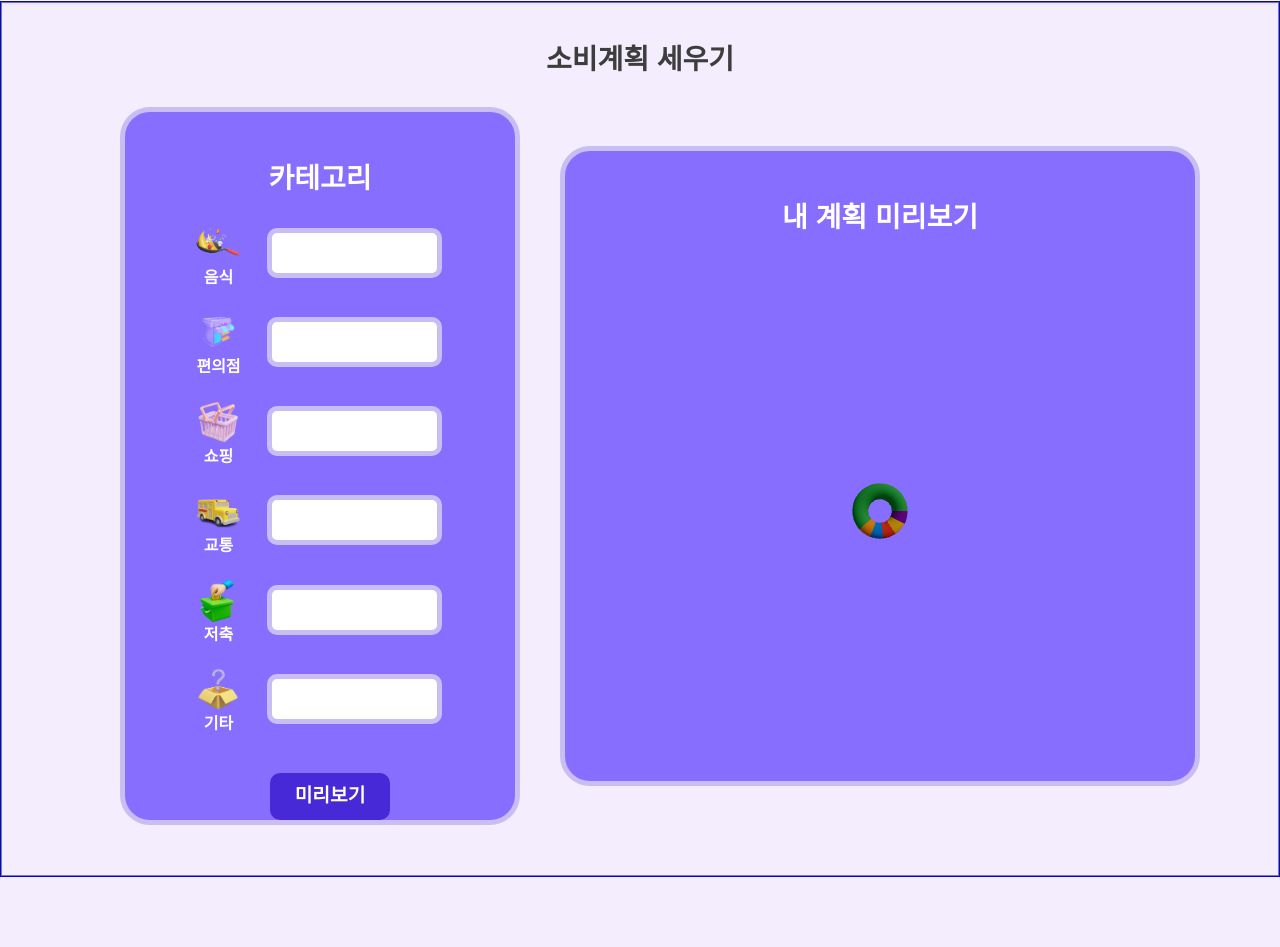
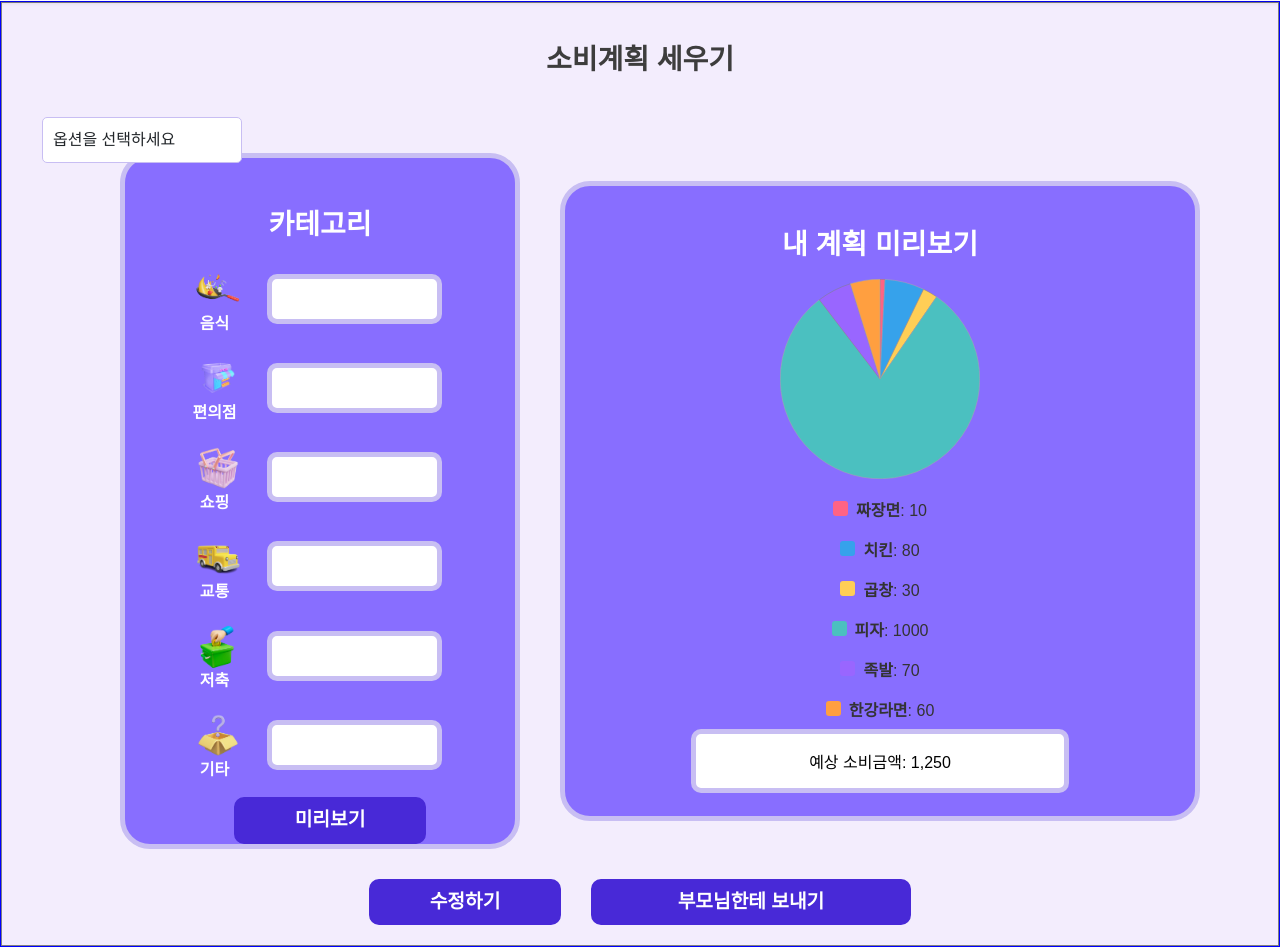
Before and after one commit to Heeju-Lee/self-study_HJLEE, a React (Create React App) app in the folder client/: page /save-form in a window 1280 px wide. Shown: the part 79-1026 px from the top of the page. Before the commit the page ends 956 px from the top, so only its background shows below. Built offline with nearby package versions, Linux system fonts and the light colour scheme.

Commit message:
[FE]design:Page및 컴포넌트 디자인 완료

```diff
--- a/client/src/components/pages/child/plan/DoughnutChart.jsx
+++ b/client/src/components/pages/child/plan/DoughnutChart.jsx
@@ -1,25 +1,46 @@
-import React from 'react';
+import React from "react";
 import { Chart as ChartJS, ArcElement, Tooltip } from "chart.js";
-import { Doughnut } from "react-chartjs-2";
+import { Pie } from "react-chartjs-2";
+import styled from "styled-components";
 ChartJS.register(ArcElement, Tooltip);
 const labels = ["짜장면", "치킨", "곱창", "피자", "족발", "한강라면"];
 
-export const data = {
+// 차트를 감싸는 div에 크기 설정
+const ChartContainer = styled.div`
+  width: 25vw; /* 차트의 너비 */
+  height: 25vh; /* 차트의 높이 */
+  display: flex;
+  align-items: center;
+  justify-content: center;
+  flex-direction: column;
+  margin-top: -230px;
+`;
+// 색상 칩 스타일
+const ColorChip = styled.span`
+  display: inline-block;
+  width: 15px;
+  height: 15px;
+  background-color: ${(props) => props.color};
+  margin-right: 8px;
+  border-radius: 20%;
+`;
+
+const data = {
   labels,
   datasets: [
     {
       // 툴팁에 표시 될 라벨
       label: "지금 가장 먹고 싶은 음식",
       // 각 항목에 대한 데이터
-      data: [10, 80, 30, 20, 70, 60],
+      data: [10, 80, 30, 1000, 70, 60],
       // 각 항목별 컬러
       backgroundColor: [
-        "rgba(255, 99, 132, 0.2)",
-        "rgba(54, 162, 235, 0.2)",
-        "rgba(255, 206, 86, 0.2)",
-        "rgba(75, 192, 192, 0.2)",
-        "rgba(153, 102, 255, 0.2)",
-        "rgba(255, 159, 64, 0.2)",
+        "rgba(255, 99, 132, 1)",
+        "rgba(54, 162, 235, 1)",
+        "rgba(255, 206, 86, 1)",
+        "rgba(75, 192, 192, 1)",
+        "rgba(153, 102, 255, 1)",
+        "rgba(255, 159, 64, 1)",
       ],
       // 테두리 컬러
       borderColor: ["gray", "darkgray"],
@@ -28,11 +49,57 @@ export const data = {
   ],
 };
 
+const options = {
+  responsive: true,
 
+  plugins: {
+    tooltip: {
+      enabled: true,
+    },
+  },
+};
+const DataTextContainer = styled.div`
+  margin-top: 20px;
+  font-size: 16px;
+  color: #333;
+  text-align: center;
+  margin-bottom: -250px;
+`;
+const FormInput = styled.input`
+  padding: 8px;
+  border: 5px solid #c8bef3;
+  border-radius: 10px;
+  margin-bottom: -100px;
+  text-align: center;
+  outline: none;
+  width: 60%;
+  height: 8vh;
+`;
+let sumdata = data.datasets[0].data.reduce((acc, num) => acc + num, 0);
+const sumConma = sumdata
+  .toString()
+  .replace(/\B(?<!\.\d*)(?=(\d{3})+(?!\d))/g, ",");
 const DoughnutChart = () => {
-    return (
-        <Doughnut data={data} />
-    );
+  return (
+    <>
+      <ChartContainer>
+        <Pie data={data} options={options} />
+        <DataTextContainer>
+          {data.labels.map((label, index) => (
+            <p key={index}>
+              <ColorChip color={data.datasets[0].backgroundColor[index]} />
+              <strong>{label}</strong>: {data.datasets[0].data[index]}
+            </p>
+          ))}
+        </DataTextContainer>
+      </ChartContainer>
+      <FormInput
+        type="text"
+        name="saving"
+        value={`예상 소비금액: ${sumConma}`}
+      />
+    </>
+  );
 };
 
 export default DoughnutChart;
--- a/client/src/components/pages/child/plan/PlanForm.jsx
+++ b/client/src/components/pages/child/plan/PlanForm.jsx
@@ -42,7 +42,7 @@ const PlanForm = (props) => {
     width: 50vh;
     border-radius: 30px;
     margin: -10px 0 50px 40px;
-    border: 5px solid #C8BEF3;
+    border: 5px solid #c8bef3;
   `;
   const Title = styled.h3`
     color: white;
@@ -58,29 +58,29 @@ const PlanForm = (props) => {
     display: flex;
     justify-content: center;
     flex-direction: column;
-    align-items: center
+    align-items: center;
   `;
   const FormGroup = styled.div`
     display: grid;
-  grid-template-columns: 1fr  auto ; /* 첫 번째 칸은 콘텐츠 크기, 두 번째 칸은 남은 공간 차지 */
+    grid-template-columns: 1fr auto; /* 첫 번째 칸은 콘텐츠 크기, 두 번째 칸은 남은 공간 차지 */
     align-items: center;
     padding: 10px;
   `;
   const FormBox = styled.div`
     display: flex;
     flex-direction: column;
-    margin:0 3vh 0 -5vh;
-  `
+    margin: 0 3vh 0 -5vh;
+  `;
   const FormTitle = styled.h4`
     text-align: center;
     font-size: 1rem;
     font-weight: bold;
     color: #ffffff;
-  margin: 0 0 0 2vh;
+    margin: 0 0 0 1vh;
   `;
 
   const FormImg = styled.img`
-  display:flex;
+    display: flex;
     align-self: baseline;
     width: 50px;
     height: 50px;
@@ -88,21 +88,21 @@ const PlanForm = (props) => {
   `;
   const FormInput = styled.input`
     padding: 8px;
-  border: 5px solid #C8BEF3;
+    border: 5px solid #c8bef3;
     border-radius: 10px;
     outline: none;
     width: 100%;
   `;
-  const UpdateBtn= styled.button`
-  background-color: #4829D7;
+  const UpdateBtn = styled.button`
+    background-color: #4829d7;
     color: white;
     font-style: bold;
     font-size: 1.2rem;
-  border: 2px solid #4829D7;
+    border: 2px solid #4829d7;
     border-radius: 10px;
-  width: 15vh;
+    width: 15vw;
     height: 5.8vh;
-  margin-top: 30px;
+    margin-top: 1vh;
     font-weight: bold;
   `;
   return (
@@ -117,12 +117,7 @@ const PlanForm = (props) => {
             />
             <FormTitle>음식</FormTitle>
           </FormBox>
-          <FormInput
-            type="text"
-            name="food"
-            readOnly
-            value={plan.food}
-          />
+          <FormInput type="text" name="food" readOnly value={plan.food} />
         </FormGroup>
 
         <FormGroup>
@@ -133,12 +128,7 @@ const PlanForm = (props) => {
             />
             <FormTitle>편의점</FormTitle>
           </FormBox>
-          <FormInput
-            type="text"
-            name="cvs"
-            readOnly
-            value={plan.cvs}
-          />
+          <FormInput type="text" name="cvs" readOnly value={plan.cvs} />
         </FormGroup>
         <FormGroup>
           <FormBox>
@@ -178,12 +168,7 @@ const PlanForm = (props) => {
             />
             <FormTitle>저축</FormTitle>
           </FormBox>
-          <FormInput
-            type="text"
-            name="saving"
-            readOnly
-            value={plan.saving}
-          />
+          <FormInput type="text" name="saving" readOnly value={plan.saving} />
         </FormGroup>
         <FormGroup>
           <FormBox>
@@ -193,16 +178,9 @@ const PlanForm = (props) => {
             />
             <FormTitle>기타</FormTitle>
           </FormBox>
-          <FormInput
-            type="text"
-            name="other"
-            readOnly
-            value={plan.other}
-          />
+          <FormInput type="text" name="other" readOnly value={plan.other} />
         </FormGroup>
-        <UpdateBtn onClick={updatePlan}>
-          미리보기
-        </UpdateBtn>
+        <UpdateBtn onClick={updatePlan}>미리보기</UpdateBtn>
       </FormPlan>
     </Container>
   );
--- a/client/src/components/pages/child/plan/SaveForm.jsx
+++ b/client/src/components/pages/child/plan/SaveForm.jsx
@@ -1,50 +1,12 @@
-import React, { useState } from 'react';
-import { Canvas } from '@react-three/fiber';
-import styled from 'styled-components';
-import axios from 'axios';
-import { useNavigate } from 'react-router-dom';
-import * as THREE from 'three';
+import React, { useState } from "react";
+import { Canvas } from "@react-three/fiber";
+import styled from "styled-components";
+import axios from "axios";
+import { useNavigate } from "react-router-dom";
+import * as THREE from "three";
+import DoughnutChart from "./DoughnutChart";
 
 const SaveForm = () => {
-    const [plan, setPlan] = useState({
-        shopping: '',
-        transport: '',
-        cvs: '',
-        food: '',
-        others: '',
-        saving: '',
-        date: new Date().toISOString().split('T')[0],
-    });
-
-    const changeForm = (e) => {
-        setPlan({
-            ...plan,
-            [e.target.name]: e.target.value,
-        });
-    };
-
-    const navigate = useNavigate();
-
-    const submitPlan = (e) => {
-        e.preventDefault();
-
-        axios({
-            url: 'http://localhost:9999/plans/1',
-            method: 'post',
-            data: plan,
-        })
-            .then((res) => {
-                console.log(res.data);
-                if (res.status === 200) {
-                    alert('부모님께 소비내역 전달 완료~!!');
-                    navigate('/planPage');
-                }
-            })
-            .catch((err) => {
-                console.log(err);
-                alert('오류가 발생했습니다. 다시 시도해 주세요.');
-            });
-    };
   // ---------------여기는
   const Container = styled.div`
     background-color: #886eff;
@@ -55,64 +17,22 @@ const SaveForm = () => {
     border: 5px solid #c8bef3;
     display: flex;
     flex-wrap: wrap;
-        flex-direction: column
+    flex-direction: column;
+    justify-content: space-around;
     align-items: center;
-        justify-content: center;
+    align-content: center;
   `;
   const Title = styled.h3`
     color: white;
     text-align: center;
-        padding-top: 50px;
     font-weight: bold;
+    margin-top: -80px;
   `;
-
-    const data = [
-        parseFloat(plan.shopping) || 80,
-        parseFloat(plan.transport) || 10,
-        parseFloat(plan.cvs) || 10,
-        parseFloat(plan.food) || 10,
-        parseFloat(plan.others) || 10,
-        parseFloat(plan.saving) || 10,
-    ];
-
-    const total = data.reduce((sum, value) => sum + value, 0);
-    let startAngle = 0;
-
-    const colors = ['#4CAF50', '#FF9800', '#2196F3', '#FF5722', '#FFC107', '#9C27B0'];
-
-    function DonutSegment({ startAngle, endAngle, color }) {
-        const angle = endAngle - startAngle;
-        const geometry = new THREE.TorusGeometry(1, 0.4, 16, 100, angle);
-
-        return (
-            <mesh geometry={geometry} rotation={[0, 0, startAngle]}>
-                <meshStandardMaterial color={color} />
-            </mesh>
-        );
-    }
 
   return (
     <Container>
       <Title>내 계획 미리보기</Title>
-            <Canvas camera={{ position: [0, 0, 5] }} style={{ width: '100%', height: '100%' }}>
-                <ambientLight intensity={0.5} />
-                <directionalLight position={[5, 5, 5]} />
-
-                {data.map((value, index) => {
-                    const angle = (value / total) * Math.PI * 2;
-                    const segment = (
-                        <DonutSegment
-                            key={index}
-                            startAngle={startAngle}
-                            endAngle={startAngle + angle}
-                            color={colors[index % colors.length]}
-                        />
-                    );
-                    startAngle += angle;
-                    return segment;
-                })}
-            </Canvas>
-
+      <DoughnutChart />
     </Container>
   );
 };
--- /dev/null
+++ b/client/src/components/pages/child/plan/SelectBox.jsx
@@ -0,0 +1,76 @@
+import React, { useState } from "react";
+import styled from "styled-components";
+
+const SelectBoxContainer = styled.div`
+  position: relative;
+  width: 200px;
+`;
+
+const SelectedOption = styled.div`
+  padding: 10px;
+  border: 1px solid #c8bef3;
+  border-radius: 5px;
+  cursor: pointer;
+  background-color: #fff;
+`;
+
+const OptionsList = styled.ul`
+  position: absolute;
+  top: 100%;
+  left: 0;
+  width: 100%;
+  border: 1px solid #c8bef3;
+  border-radius: 5px;
+  background-color: #fff;
+  max-height: 150px;
+  overflow-y: auto;
+  padding: 0;
+  margin: 5px 0 0;
+  list-style: none;
+  display: ${(props) => (props.open ? "block" : "none")};
+`;
+
+const OptionItem = styled.li`
+  padding: 10px;
+  cursor: pointer;
+  &:hover {
+    background-color: #f0f0f0;
+  }
+`;
+
+const SelectBox = () => {
+  const [selectedOption, setSelectedOption] = useState(null);
+  const [isOpen, setIsOpen] = useState(false);
+
+  // 더미 데이터
+  const options = [
+    { id: 1, value: "짜장면" },
+    { id: 2, value: "치킨" },
+    { id: 3, value: "곱창" },
+    { id: 4, value: "피자" },
+    { id: 5, value: "족발" },
+    { id: 6, value: "한강라면" },
+  ];
+
+  const handleOptionClick = (option) => {
+    setSelectedOption(option.value);
+    setIsOpen(false);
+  };
+
+  return (
+    <SelectBoxContainer>
+      <SelectedOption onClick={() => setIsOpen(!isOpen)}>
+        {selectedOption || "옵션을 선택하세요"}
+      </SelectedOption>
+      <OptionsList open={isOpen}>
+        {options.map((option) => (
+          <OptionItem key={option.id} onClick={() => handleOptionClick(option)}>
+            {option.value}
+          </OptionItem>
+        ))}
+      </OptionsList>
+    </SelectBoxContainer>
+  );
+};
+
+export default SelectBox;
--- a/client/src/pages/child/MoneyPlanPage.jsx
+++ b/client/src/pages/child/MoneyPlanPage.jsx
@@ -1,9 +1,9 @@
-import React from 'react';
-import PlanForm from '../../components/pages/child/plan/PlanForm';
+import React, { createContext, useContext, useState } from "react";
+import PlanForm from "../../components/pages/child/plan/PlanForm";
 import styled from "styled-components";
-import SaveForm from '../../components/pages/child/plan/SaveForm';
+import SaveForm from "../../components/pages/child/plan/SaveForm";
+import SelectBox from "../../components/pages/child/plan/SelectBox";
 
-const MoneyPlanPage = () => {
 // const submitPlan = (e) => {
 //     e.preventDefault();
 
@@ -47,24 +47,60 @@ const MoneyPlanPage = () => {
   display: flex;
   flex-direction: row;
   align-items: center;
-        justify-content: center;`;
+  justify-content: center;
+`;
 
 const PageTitle = styled.h3`
-        margin-top:-40px;
+  margin-top: -40px;
   margin-bottom: 40px;
   font-weight: bold;
-        color: #3D3D3D;
+  color: #3d3d3d;
   text-align: center;
 `;
+const UpdateBtn = styled.button`
+  background-color: #4829d7;
+  color: white;
+  font-style: bold;
+  font-size: 1.2rem;
+  border: 2px solid #4829d7;
+  border-radius: 10px;
+  width: 15vw;
+  height: 5.8vh;
+  font-weight: bold;
+`;
+const SendBtn = styled.button`
+  background-color: #4829d7;
+  color: white;
+  font-style: bold;
+  font-size: 1.2rem;
+  border: 2px solid #4829d7;
+  border-radius: 10px;
+  width: 25vw;
+  height: 5.8vh;
+  font-weight: bold;
+  margin-left: 30px;
+`;
+const BtnWapper = styled.div`
+  display: flex;
+  justify-content: center;
+  margin-top: -20px;
+  margin-bottom: 20px;
+`;
+
+const MoneyPlanPage = () => {
   return (
     <>
       <PageTitle>소비계획 세우기</PageTitle>
+      <SelectBox />
       <Wapper>
-            <PlanForm/>
-            <SaveForm/>
+        <PlanForm />
+        <SaveForm />
       </Wapper>
+      <BtnWapper>
+        <UpdateBtn>수정하기</UpdateBtn>
+        <SendBtn>부모님한테 보내기</SendBtn>
+      </BtnWapper>
     </>
   );
 };
-
 export default MoneyPlanPage;
```
Also changed, not shown: 1 other file (tests, documents, lock files or other folders). Lines whose indentation alone changed are shown as unchanged.
